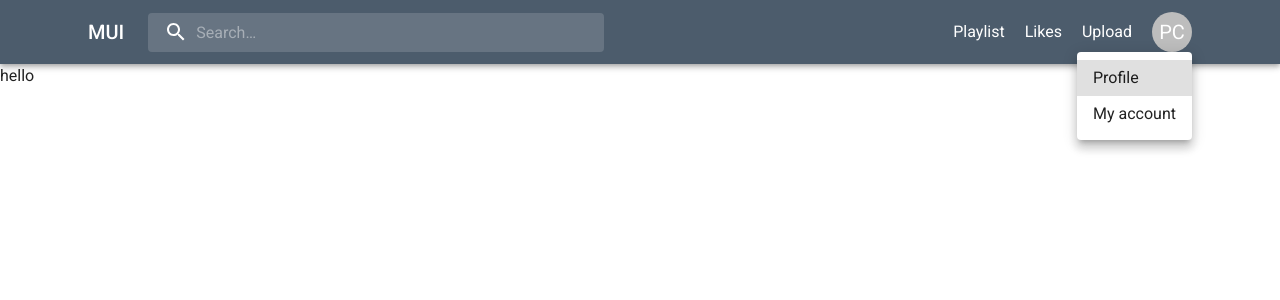
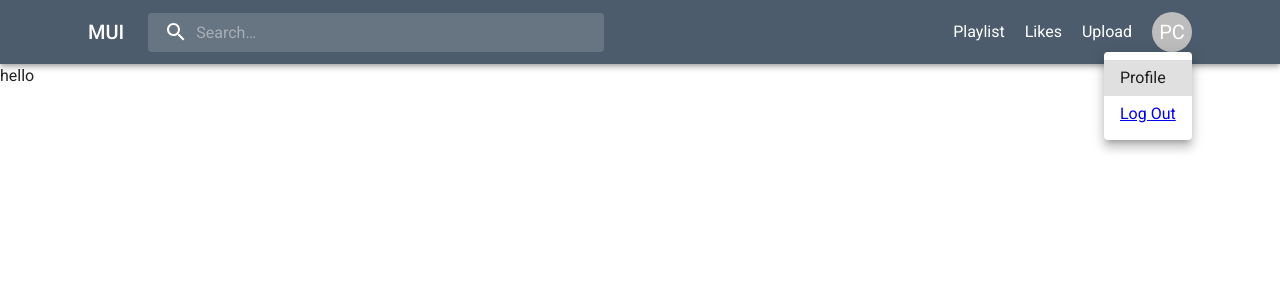
Before and after one commit to devphamduong/NextJS-Basic, a Next.js app: page / in a window 1280 px wide. Both pictures are taken after a click on the element "PC". Shown: the top 300 px of the page. Built offline with nearby package versions, Linux system fonts and the light colour scheme.

Commit message:
Navigating

```diff
--- a/src/components/header/app.header.tsx
+++ b/src/components/header/app.header.tsx
@@ -18,6 +18,7 @@ import NotificationsIcon from "@mui/icons-material/Notifications";
 import MoreIcon from "@mui/icons-material/MoreVert";
 import Container from "@mui/material/Container";
 import Avatar from "@mui/material/Avatar";
+import Link from "next/link";
 
 const Search = styled("div")(({ theme }) => ({
   position: "relative",
@@ -101,8 +102,17 @@ export default function AppHeader() {
       open={isMenuOpen}
       onClose={handleMenuClose}
     >
-      <MenuItem onClick={handleMenuClose}>Profile</MenuItem>
-      <MenuItem onClick={handleMenuClose}>My account</MenuItem>
+      <MenuItem>
+        <Link
+          href={"/profile"}
+          style={{ color: "unset", textDecoration: "unset" }}
+        >
+          Profile
+        </Link>
+      </MenuItem>
+      <MenuItem>
+        <Link href={"logout"}>Log Out</Link>
+      </MenuItem>
     </Menu>
   );
 
@@ -187,11 +197,15 @@ export default function AppHeader() {
                 gap: "20px",
                 alignItems: "center",
                 cursor: "pointer",
+                "> a": {
+                  color: "unset",
+                  textDecoration: "unset",
+                },
               }}
             >
-              <span>Playlist</span>
-              <span>Likes</span>
-              <span>Upload</span>
+              <Link href={"/playlist"}>Playlist</Link>
+              <Link href={"/likes"}>Likes</Link>
+              <Link href={"/upload"}>Upload</Link>
               <Avatar onClick={handleProfileMenuOpen}>PC</Avatar>
             </Box>
             <Box sx={{ display: { xs: "flex", md: "none" } }}>
```
